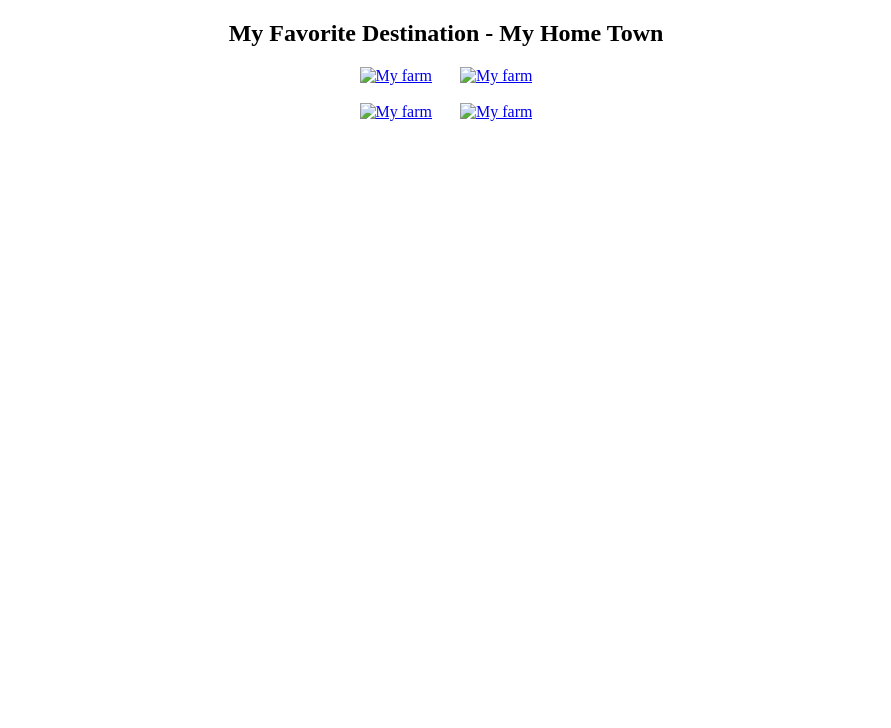
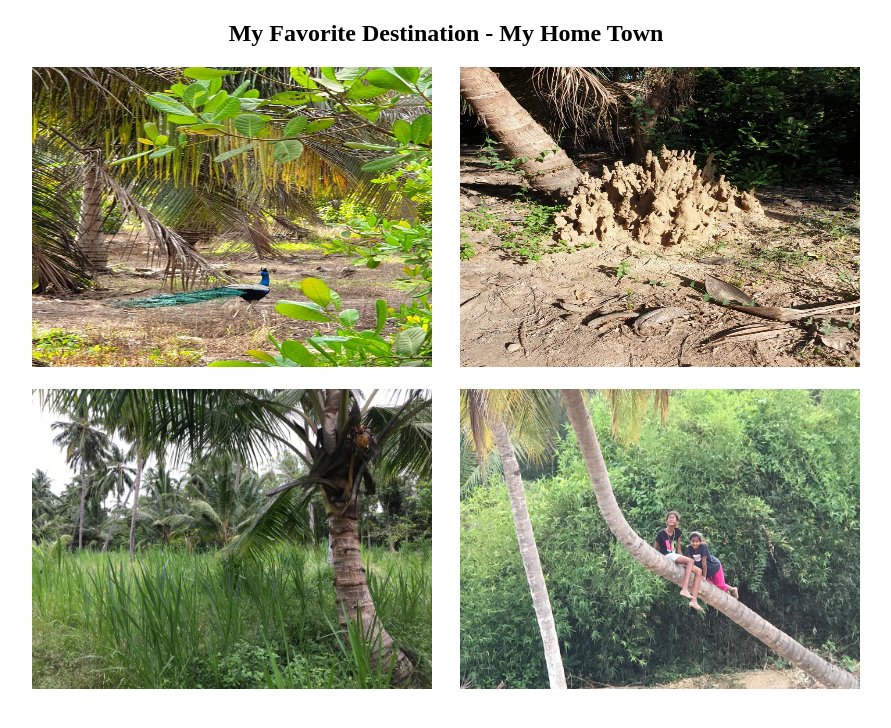
Before and after one commit to AnooSathyee/html-css, a plain HTML site: page gallery.html in a window 1280 px wide. Shown: the whole page, without its empty margins (194-1085 px from the left). Drawn offline with Linux system fonts and the light colour scheme; the site is published under a folder, as on GitHub Pages, so addresses that start at the root find nothing.

Commit message:
fixed images paths

```diff
--- a/gallery.html
+++ b/gallery.html
@@ -8,10 +8,10 @@
 <body>
     <h2 align="center">My Favorite Destination - My Home Town</h2>
     <div align="center">
-    <a target="_blank" href="/image/img1.jpeg"><img src="/image/img1.jpeg" width="400" height="300"alt="My farm"></a>&nbsp;&nbsp;&nbsp;&nbsp;&nbsp;&nbsp;
-    <a target="_blank" href="/image/img2.jpeg"><img src="/image/img2.jpeg" width="400" height="300"alt="My farm"></a><br><br>
-    <a target="_blank" href="/image/img3.jpeg"><img src="/image/img3.jpeg" width="400" height="300"alt="My farm"></a>&nbsp;&nbsp;&nbsp;&nbsp;&nbsp;&nbsp;
-    <a target="_blank" href="/image/img4.jpeg"><img src="/image/img4.jpeg" width="400" height="300"alt="My farm"></a>
+   <img src="image/img1.jpeg" width="400" height="300"alt="My farm"></a>&nbsp;&nbsp;&nbsp;&nbsp;&nbsp;&nbsp;
+    <img src="image/img2.jpeg" width="400" height="300"alt="My farm"></a><br><br>
+   <img src="image/img3.jpeg" width="400" height="300"alt="My farm"></a>&nbsp;&nbsp;&nbsp;&nbsp;&nbsp;&nbsp;
+    <img src="image/img4.jpeg" width="400" height="300"alt="My farm"></a>
     </div>
 </body>
 </html>
```
Also changed, not shown: index.html (+1 -1 lines).
